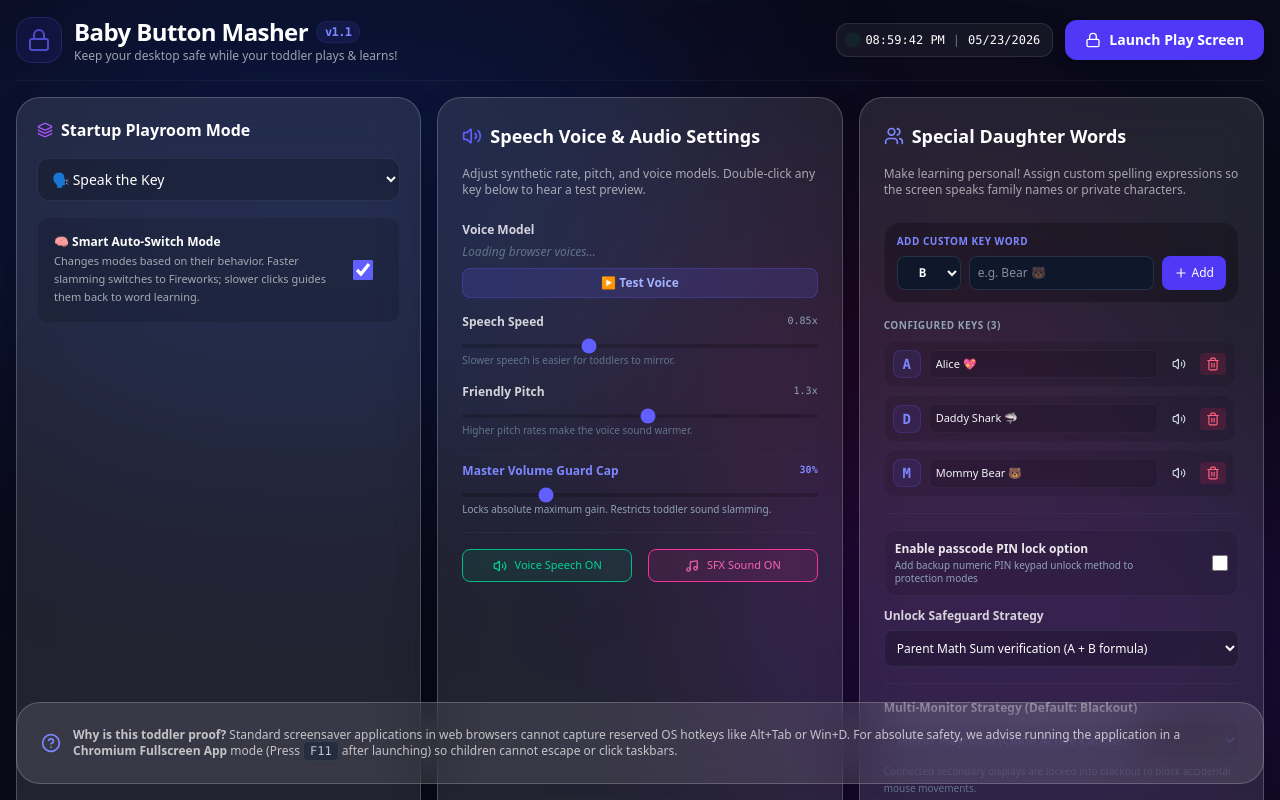
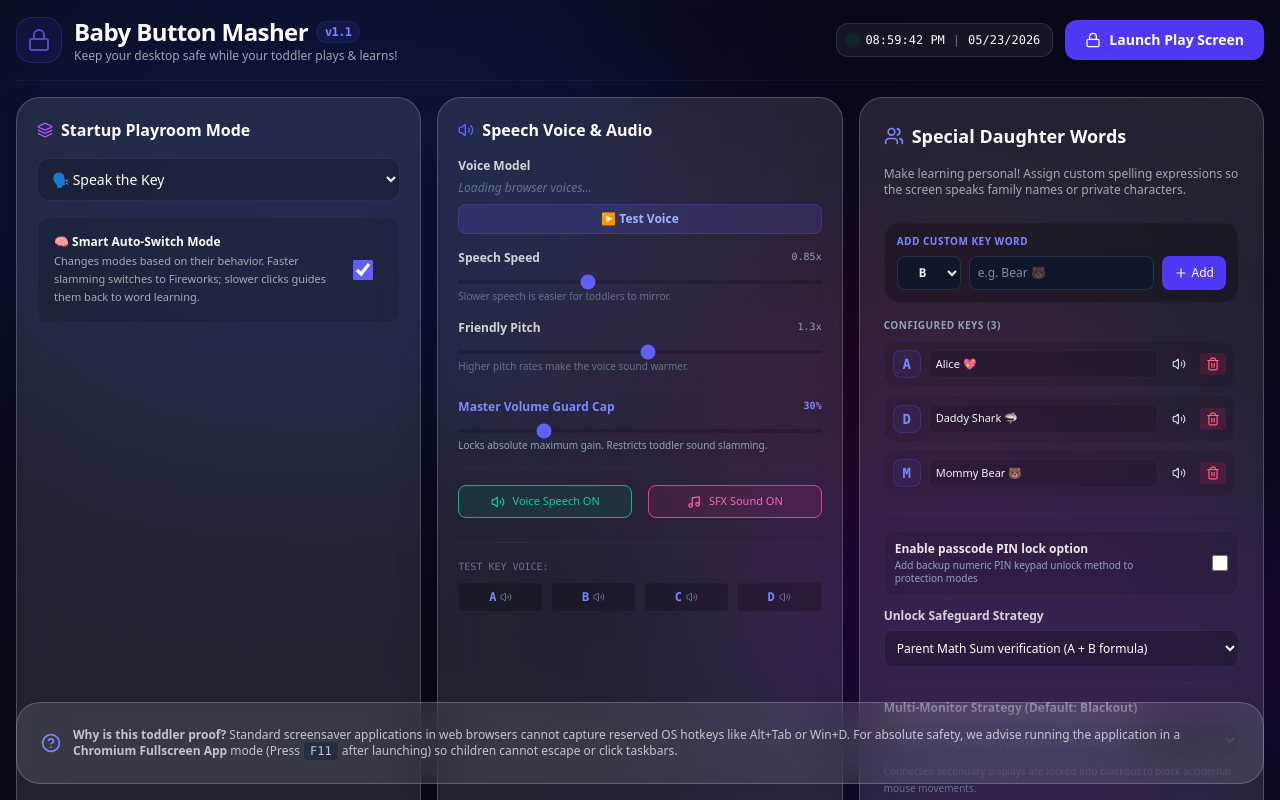
Before and after one commit to tsohlacol/baby-button-masher, a React (Vite) app: page / in a window 1280 px wide. Built offline with nearby package versions, Linux system fonts and the light colour scheme.

Commit message:
auto: update App.tsx

```diff
--- a/src/App.tsx
+++ b/src/App.tsx
@@ -614,15 +614,12 @@ export default function App() {
             </div>
 
             {/* COLUMN 2: SPEECH SYNTHESIS & SOUNDS */}
-            <div className={`p-6 rounded-3xl flex flex-col justify-between ${activeTheme.cardBg}`}>
+            <div className={`p-5 rounded-3xl flex flex-col ${activeTheme.cardBg} overflow-y-auto`}>
               <div>
-                <h3 className="text-lg font-bold flex items-center gap-2 mb-4">
-                  <Volume2 className="w-5 h-5 text-indigo-500" />
-                  <span>Speech Voice & Audio Settings</span>
+                <h3 className="text-base font-bold flex items-center gap-2 mb-4 shrink-0">
+                  <Volume2 className="w-4 h-4 text-indigo-500" />
+                  <span>Speech Voice &amp; Audio</span>
                 </h3>
-                <p className={`text-xs ${activeTheme.textMuted} mb-6`}>
-                  Adjust synthetic rate, pitch, and voice models. Double-click any key below to hear a test preview.
-                </p>
 
                 {/* Voice Selection */}
                 <div className="space-y-4 text-xs">
```
